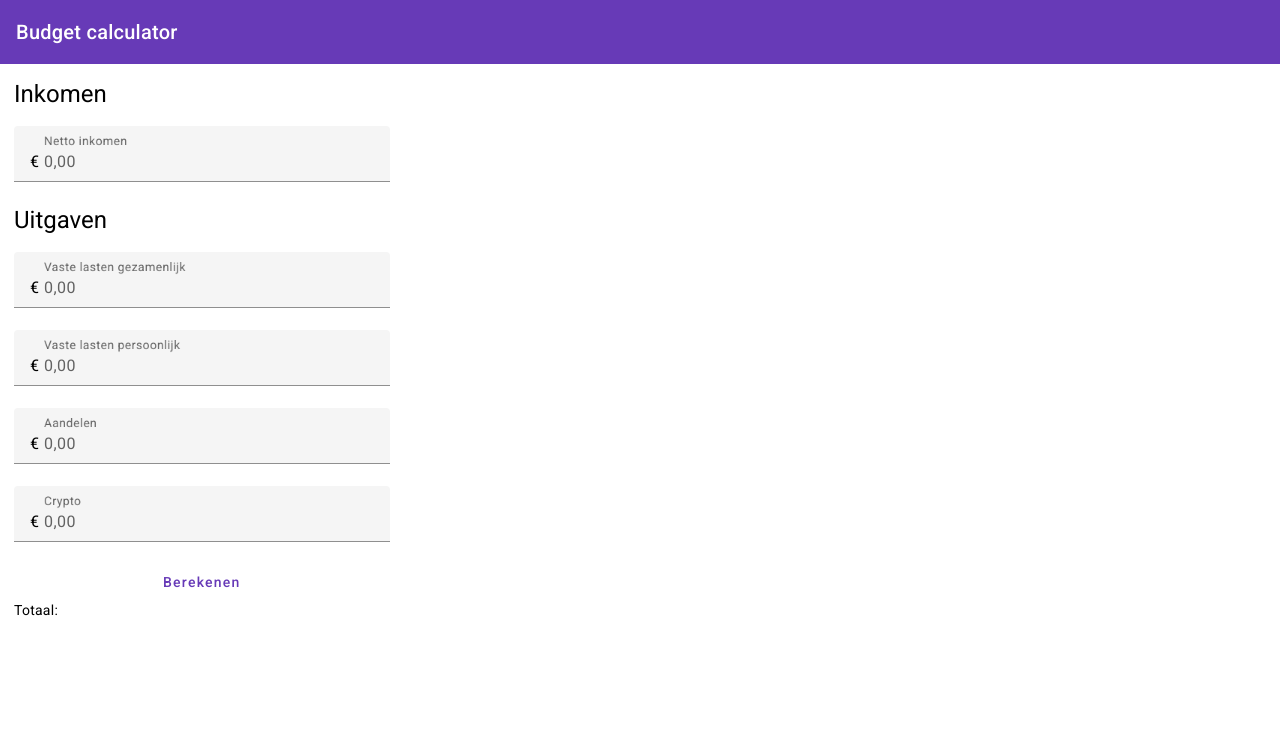
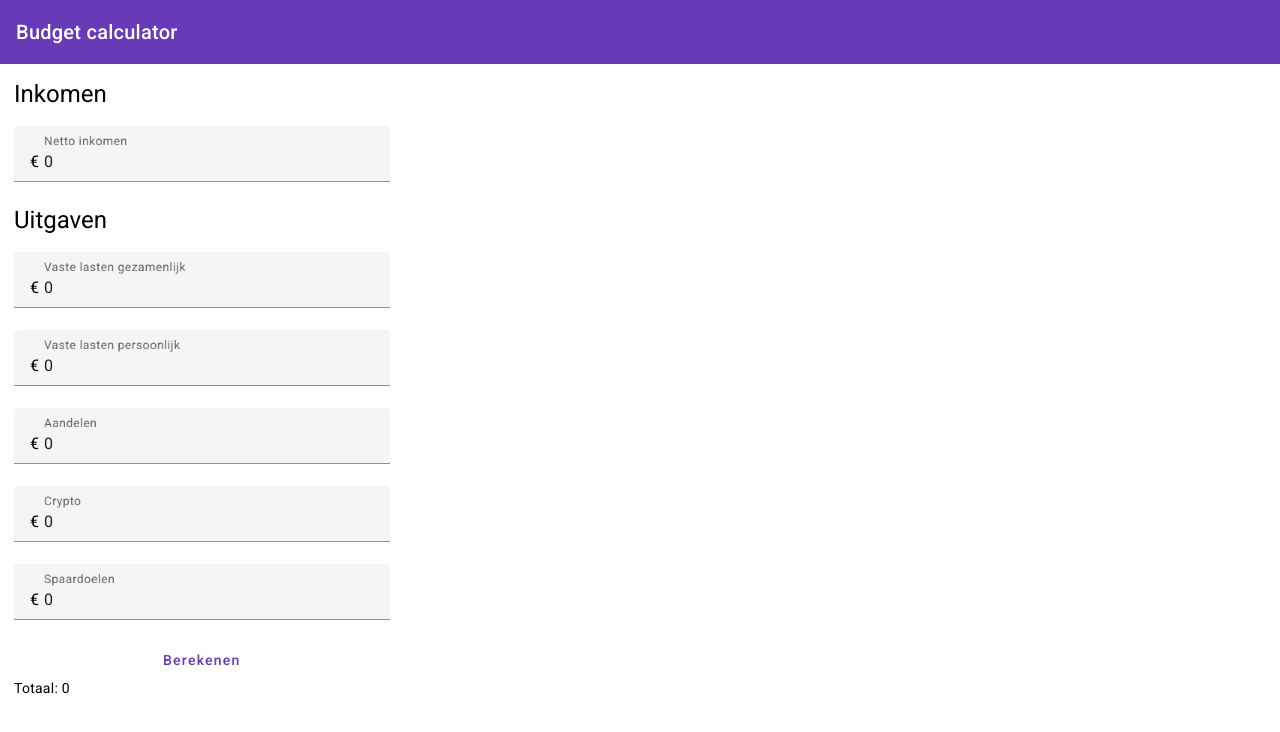
Before and after one commit to qdderuiter/angular_calc, an Angular app: page / in a window 1280 px wide. Shown: the top 732 px of the page. Built offline with nearby package versions, Linux system fonts and the light colour scheme.

Commit message:
Added formsmodule, calculate values on button press

```diff
--- a/package.json
+++ b/package.json
@@ -21,7 +21,6 @@
     "@angular/platform-browser-dynamic": "^15.2.0",
     "@angular/router": "^15.2.0",
     "rxjs": "~7.8.0",
-    "tslib": "^2.3.0",
     "zone.js": "~0.12.0"
   },
   "devDependencies": {
@@ -35,6 +34,7 @@
     "karma-coverage": "~2.2.0",
     "karma-jasmine": "~5.1.0",
     "karma-jasmine-html-reporter": "~2.0.0",
+    "tslib": "^2.5.0",
     "typescript": "~4.9.4"
   }
 }
--- a/src/app/app.module.ts
+++ b/src/app/app.module.ts
@@ -13,6 +13,7 @@ import { MatListModule } from '@angular/material/list';
 import {MatFormFieldModule} from '@angular/material/form-field';
 import { FormComponent } from './form/form.component';
 import {MatGridListModule} from '@angular/material/grid-list';
+import { FormsModule } from '@angular/forms';
 
 @NgModule({
   declarations: [
@@ -25,6 +26,7 @@ import {MatGridListModule} from '@angular/material/grid-list';
     BrowserAnimationsModule,
     MatGridListModule,
     LayoutModule,
+    FormsModule,
     MatToolbarModule,
     MatFormFieldModule,
     MatInputModule,
--- a/src/app/form/form.component.html
+++ b/src/app/form/form.component.html
@@ -4,7 +4,7 @@
       <h1>Inkomen</h1>
       <mat-form-field appearance="fill" floatLabel="always">
         <mat-label>Netto inkomen</mat-label>
-        <input matInput type="number" min="0" placeholder="0,00" />
+        <input type="number" [(ngModel)]="inkomen" name="inkomen" matInput min="0" placeholder="0,00" />
         <span matTextPrefix>€&nbsp;</span>
       </mat-form-field>
       <h1 class="header">Uitgaven</h1>
@@ -13,7 +13,8 @@
         <input
           matInput
           type="number"
-          #uitgaven_gezamenlijk
+          [(ngModel)]="uitgaven_gezamenlijk" name="uitgaven_gezamenlijk"
+
           min="0"
           placeholder="0,00"
         />
@@ -24,7 +25,7 @@
         <input
           matInput
           type="number"
-          #uitgaven_persoonlijk
+          [(ngModel)]="uitgaven_persoonlijk" name="uitgaven_persoonlijk"
           min="0"
           placeholder="0,00"
         />
@@ -32,24 +33,28 @@
       </mat-form-field>
       <mat-form-field appearance="fill" floatLabel="always">
         <mat-label>Aandelen</mat-label>
-        <input matInput type="number" #aandelen min="0" placeholder="0,00" />
+        <input matInput type="number" [(ngModel)]="aandelen" name="aandelen" min="0" placeholder="0,00" />
         <span matTextPrefix>€&nbsp;</span>
       </mat-form-field>
       <mat-form-field appearance="fill" floatLabel="always">
         <mat-label>Crypto</mat-label>
-        <input matInput type="number" #crypto min="0" placeholder="0,00" />
+        <input matInput type="number" [(ngModel)]="crypto" name="crypto" min="0" placeholder="0,00" />
+        <span matTextPrefix>€&nbsp;</span>
+      </mat-form-field>
+      <mat-form-field appearance="fill" floatLabel="always">
+        <mat-label>Spaardoelen</mat-label>
+        <input matInput type="number" [(ngModel)]="spaardoelen" name="spaardoelen" min="0" placeholder="0,00" />
         <span matTextPrefix>€&nbsp;</span>
       </mat-form-field>
       <button
         class="berekenen"
-        #berekenen
-        (click)="berekenTotaal()"
         mat-button
         color="primary"
+        (click)="berekenTotaal()"
       >
         Berekenen
       </button>
     </div>
+    <div>Totaal: {{totalSum}}</div>
   </form>
-  <div>Totaal: {{ inkomen.value }}</div>
 </main>
--- a/src/app/form/form.component.ts
+++ b/src/app/form/form.component.ts
@@ -1,5 +1,4 @@
 import { Component } from '@angular/core';
-
 
 @Component({
   selector: 'app-form',
@@ -8,12 +7,14 @@ import { Component } from '@angular/core';
 })
 export class FormComponent {
 
-  inkomen: number = 0
+  inkomen: number = 0;
   uitgaven_gezamenlijk: number = 0
   uitgaven_persoonlijk: number = 0
   aandelen: number = 0
   crypto: number = 0
+  spaardoelen: number = 0
   totalSum: number = 0;
   berekenTotaal() {
+    this.totalSum = this.inkomen - this.uitgaven_gezamenlijk - this.uitgaven_persoonlijk - this.aandelen - this.crypto - this.spaardoelen
   }
 }
```
Also changed, not shown: 1 other file (tests, documents, lock files or other folders).
